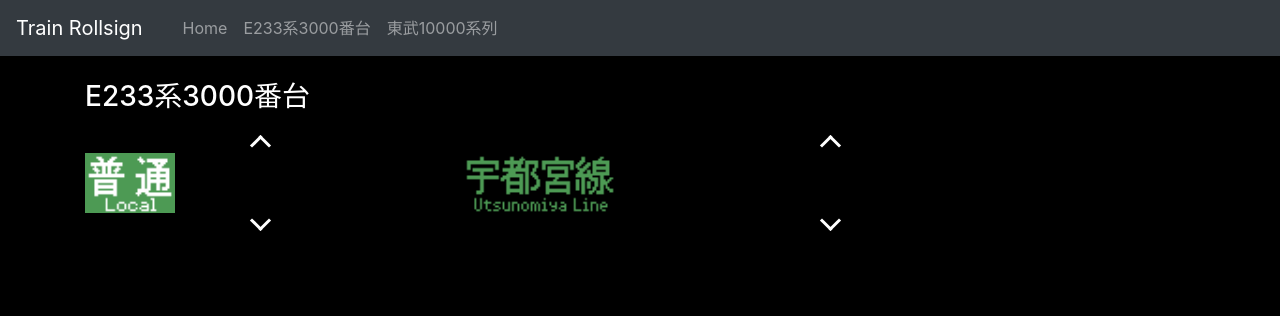
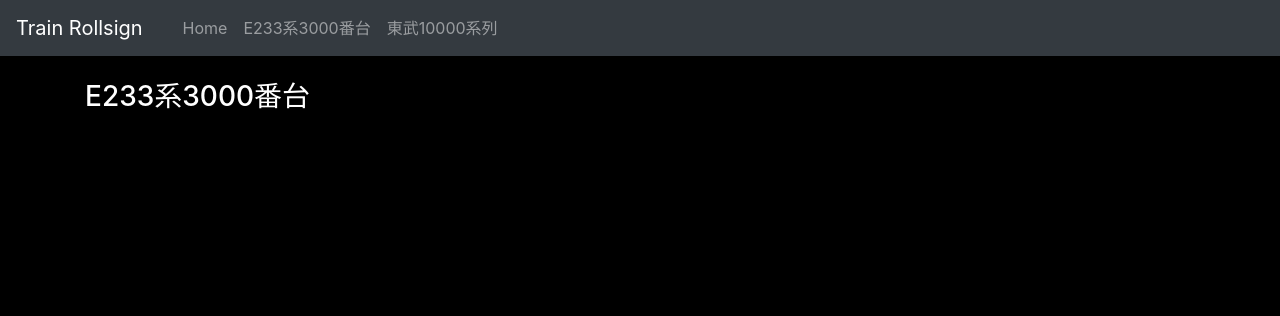
Before and after one commit to Massu0921/Train-Rollsign, a Flask app: page /E233 in a window 1280 px wide. Shown: the top 316 px of the page. Run offline with Flask 2, Linux system fonts and the light colour scheme; some libraries are stand-ins or nearby versions.

Commit message:
再構築のため一部消去

```diff
--- a/static/css/main.css
+++ b/static/css/main.css
@@ -55,33 +55,3 @@ a:hover img {
 	color:		#fff;
 	background:	rgba(0,0,0,0.3); /* 帯の透明度 */
 }
-
-/*方向幕のサムネサイズ*/
-.rollsign-thumb {
-  width: auto;
-  height: 60px;
-  text-align:center;
-}
-
-/*矢印ボタン*/
-.bt-up {
-  margin: auto;
-     display: block;
-     width: 15px;
-     height: 15px;
-     border-top: solid 3px #fff;
-     border-right: solid 3px #fff;
-     -webkit-transform: rotate(-45deg);
-     transform: rotate(-45deg);
-}
-
-.bt-down {
-    margin: auto;
-     display: block;
-     width: 15px;
-     height: 15px;
-     border-top: solid 3px #fff;
-     border-right: solid 3px #fff;
-     -webkit-transform: rotate(135deg);
-     transform: rotate(135deg);
-}
--- a/templates/E233.html
+++ b/templates/E233.html
@@ -1,6 +1,12 @@
 {% extends "layout.html" %}
 {% block content %}
 <title>E233系3000番台</title>
+
+<head>
+  <!-- For Rollsign Page -->
+  <link href="/static/css/rollsign.css" rel="stylesheet">
+</head>
+
 <body>
   <div id="train-name" class="m-4">
     <div class="container">
@@ -10,19 +16,24 @@
 
   <div class="rollsign">
     <div class="container">
-      <div id="rollsign-1" class="row">
-        <div class="kind col-xs-4 col-md-4">
-          <a href="#" class="bt-up"></a>
-          <img src="/static/images/local.png" class="rollsign-thumb" alt="local.png">
-          <a href="#" class="bt-down"></a>
+      <div class="row">
+        <div id="rollsign-preview" class="col-xs-12">
+
+        <div id="rollsign-kind" class="col-xs-12">
+
         </div>
-        <div class="for col-xs-8 col-md-8">
-          <a href="#" class="bt-up"></a>
-          <img src="/static/images/utsunomiya.png" class="rollsign-thumb" alt="utsunomiya.png">
-          <a href="#" class="bt-down"></a>
+        <div id="rollsign-destination" class="col-xs-12">
+
         </div>
+        <div id="rollsign-line" class="col-xs-12">
+
+        </div>
+        <div id="rollsign-single" class="col-xs-12">
+
         </div>
       </div>
     </div>
+  </div>
+  <script src="/static/js/main.js"></script>
 </body>
 {% endblock %}
```
